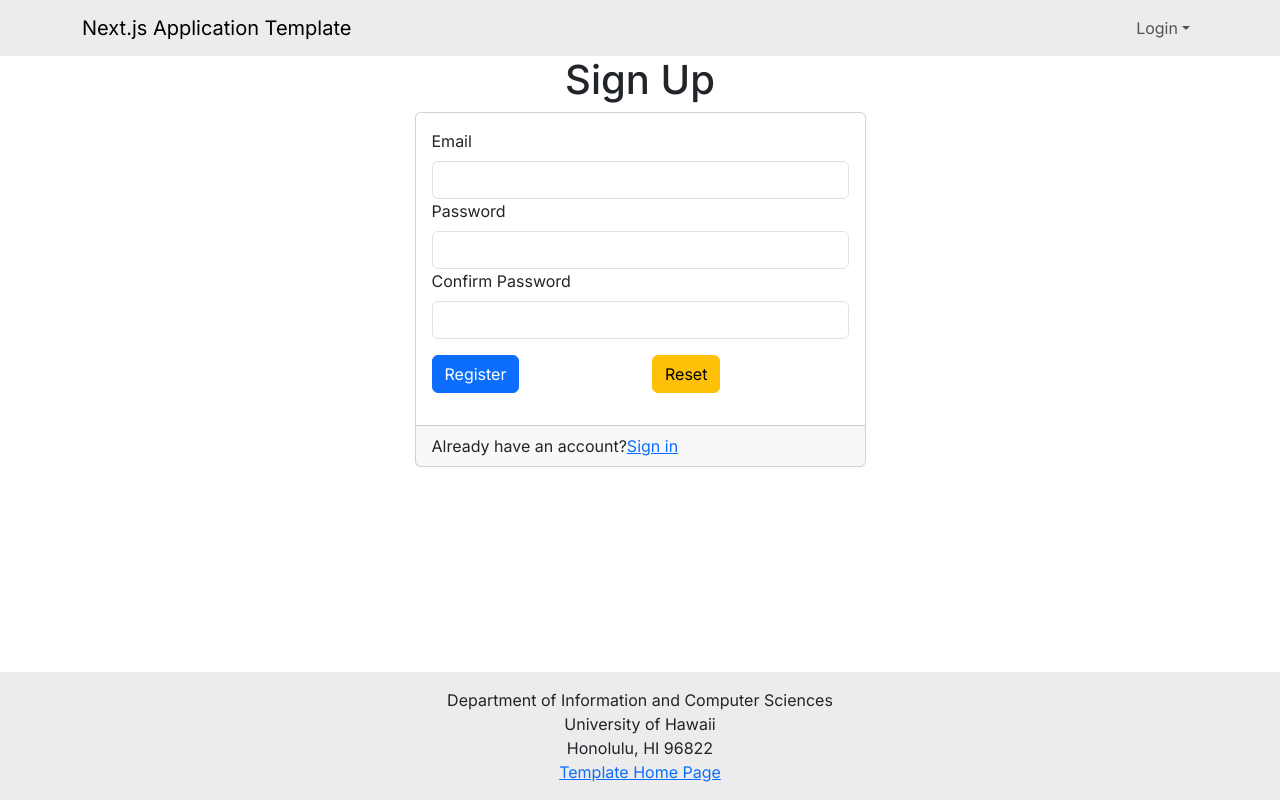
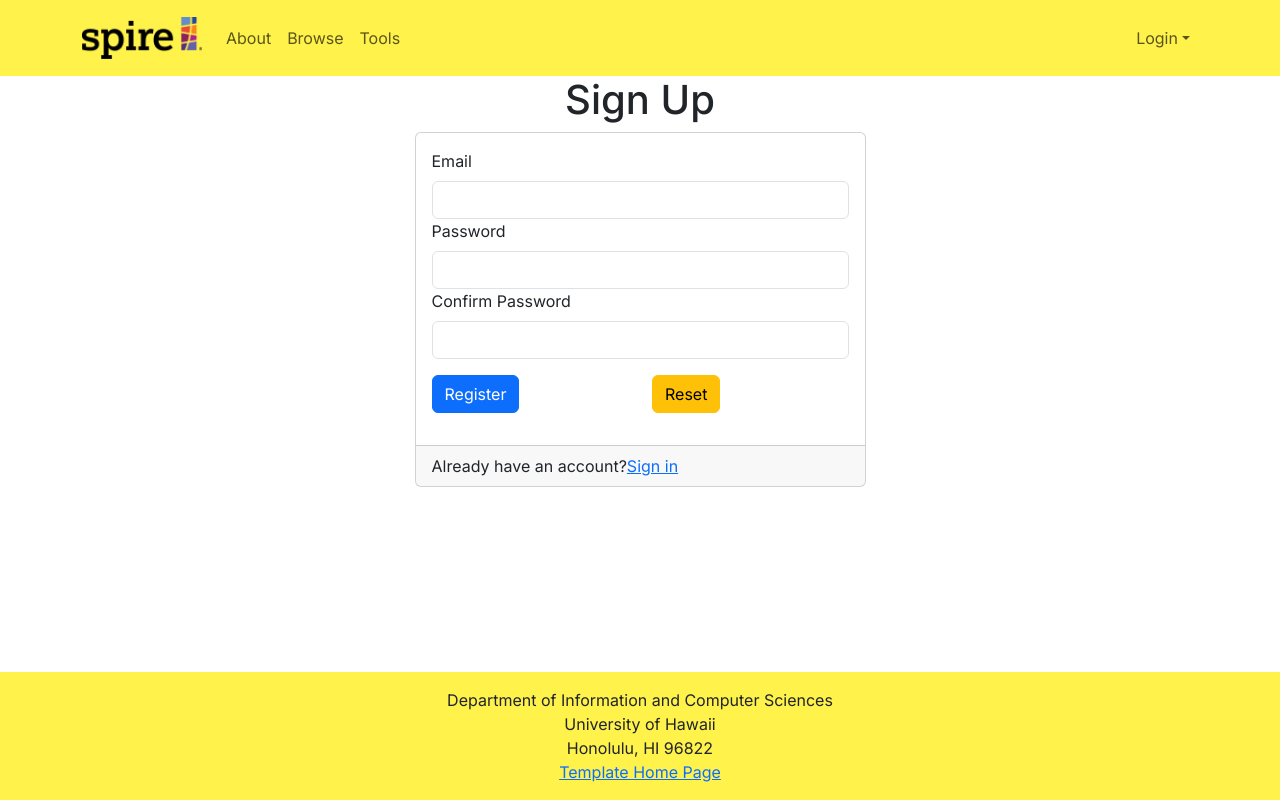
Before and after one commit to pineapple-spire/pineapple-spire, a Next.js app: page /auth/signup in a window 1280 px wide. Built offline with nearby package versions, Linux system fonts and the light colour scheme; no server answers.

Commit message:
Updated navbar component to align with mockup.

```diff
--- a/src/app/globals.css
+++ b/src/app/globals.css
@@ -12,3 +12,11 @@ body {
   display: flex;
   flex-direction: column;
 }
+
+.navbar {
+  background-color: #FFF24B;
+}
+
+.footer {
+  background-color: #FFF24B;
+}
--- a/src/components/Footer.tsx
+++ b/src/components/Footer.tsx
@@ -2,7 +2,7 @@ import { Col, Container } from 'react-bootstrap';
 
 /** The Footer appears at the bottom of every page. Rendered by the App Layout component. */
 const Footer = () => (
-  <footer className="mt-auto py-3 bg-light">
+  <footer className="mt-auto py-3 footer">
     <Container>
       <Col className="text-center">
         Department of Information and Computer Sciences
--- a/src/components/Navbar.tsx
+++ b/src/components/Navbar.tsx
@@ -4,6 +4,7 @@
 
 import { useSession } from 'next-auth/react';
 import { usePathname } from 'next/navigation';
+import Image from 'next/image';
 import { Container, Nav, Navbar, NavDropdown } from 'react-bootstrap';
 import { BoxArrowRight, Lock, PersonFill, PersonPlusFill } from 'react-bootstrap-icons';
 
@@ -14,12 +15,45 @@ const NavBar: React.FC = () => {
   const role = userWithRole?.randomKey;
   const pathName = usePathname();
   return (
-    <Navbar bg="light" expand="lg">
+    <Navbar className="navbar" expand="lg">
       <Container>
-        <Navbar.Brand href="/">Next.js Application Template</Navbar.Brand>
+      <Navbar.Brand href="/" className="d-flex align-items-center">
+  <Image
+    src="/logo.png"
+    alt="Spire Hawaii"
+    width={120}
+    height={50}
+    style={{ objectFit: 'contain' }}
+  />
+      </Navbar.Brand>
         <Navbar.Toggle aria-controls="basic-navbar-nav" />
         <Navbar.Collapse id="basic-navbar-nav">
           <Nav className="me-auto justify-content-start">
+            {/* We may want to require auth later on. */}
+            <Nav.Link
+              id="about-nav"
+              href="/about"
+              key="about"
+              active={pathName === '/about'}
+            >
+About
+            </Nav.Link>
+            <Nav.Link
+              id="browse-nav"
+              href="/browse"
+              key="browse"
+              active={pathName === '/browse'}
+            >
+Browse
+            </Nav.Link>
+            <Nav.Link
+              id="tools-nav"
+              href="/tools"
+              key="tools"
+              active={pathName === '/tools'}
+            >
+Tools
+            </Nav.Link>
             {currentUser
               ? [
                   <Nav.Link id="add-stuff-nav" href="/add" key="add" active={pathName === '/add'}>
```
Also changed, not shown: src/app/about/page.tsx (added, +21 -0 lines), src/app/browse/page.tsx (added, +21 -0 lines), src/app/tools/page.tsx (added, +21 -0 lines), public/logo.png (added).
